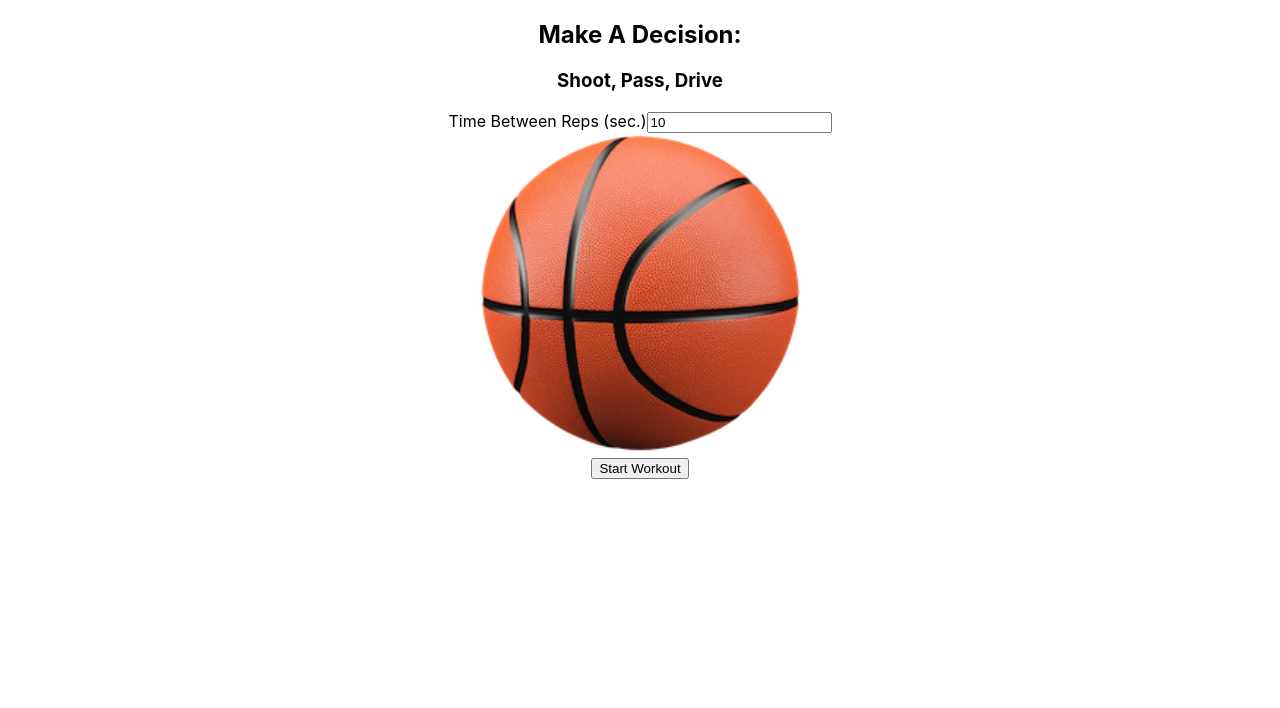
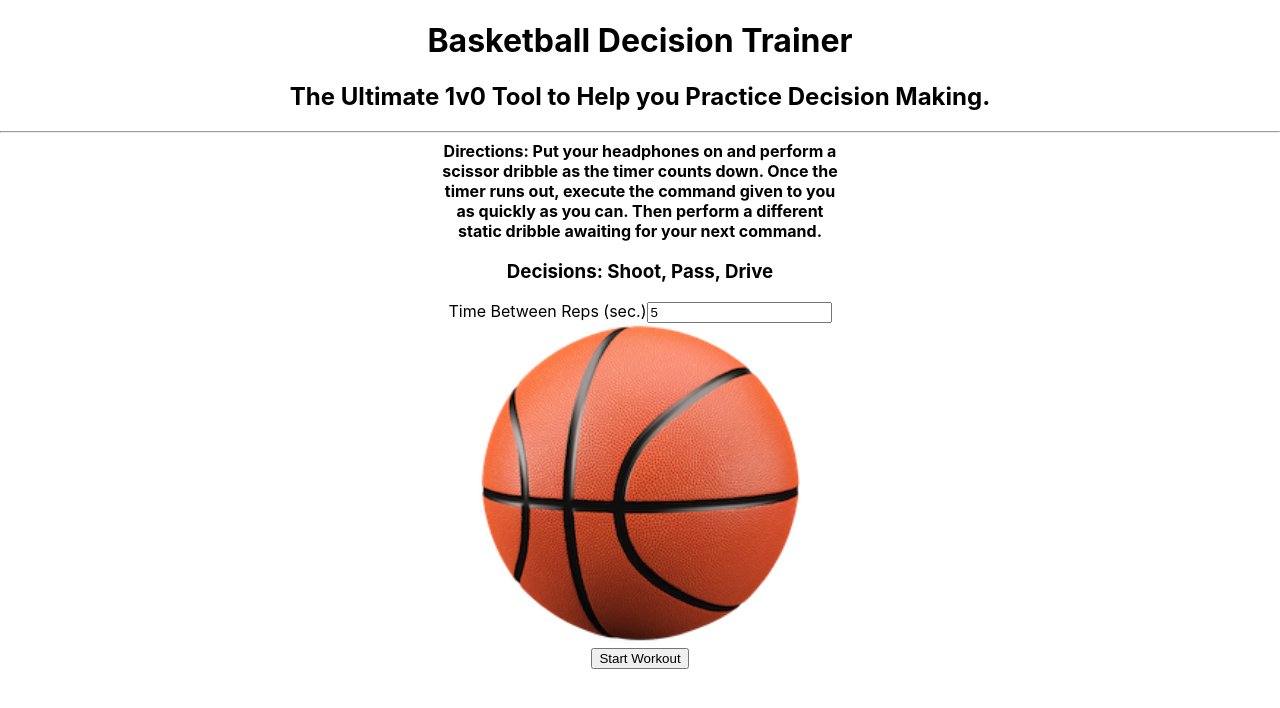
Before and after one commit to MarkoBezic/bdt-coach, a React (Create React App) app: page / in a window 1280 px wide. Shown: the top 708 px of the page. Built offline with nearby package versions, Linux system fonts and the light colour scheme.

Commit message:
Update copy.

```diff
--- a/src/App.css
+++ b/src/App.css
@@ -36,3 +36,13 @@
     transform: rotate(360deg);
   }
 }
+
+.text-center {
+  text-align: center;
+}
+.w-400px {
+  max-width: 400px;
+}
+.m-auto {
+  margin: auto;
+}
--- a/src/App.tsx
+++ b/src/App.tsx
@@ -5,7 +5,6 @@ import WorkoutPage from "./WorkoutPage";
 function App() {
     return (
         <div className="App">
-
             <WorkoutPage/>
         </div>
     );
--- a/src/WorkoutPage.tsx
+++ b/src/WorkoutPage.tsx
@@ -2,7 +2,7 @@ import React, {useState} from 'react'
 import bball_img from "./images/bball_220x220.png"
 import useTimer from "./hooks/useTimer";
 
-const DEFAULT_SECONDS_BETWEEN_REPS: number = 10
+const DEFAULT_SECONDS_BETWEEN_REPS: number = 5
 const ANNOUNCE_FINAL_NUMBERS: number = 3
 
 const speakText = (text: string, useAudio: boolean) => {
@@ -61,8 +61,13 @@ function WorkoutPage(props: any) {
 
     return <React.Fragment>
         <div>
-            <h2>Make A Decision:</h2>
-            <h3>{exercises.join(", ")}</h3>
+
+            <h1>Basketball Decision Trainer</h1>
+            <h2>The Ultimate 1v0 Tool to Help you Practice Decision Making.</h2>
+            <hr/>
+            <h4 className="text-center w-400px m-auto">Directions: Put your headphones on and perform a scissor dribble as the timer counts down.  Once the timer runs out, execute the command given to you as quickly as you can. Then perform a different static dribble awaiting for your next command.</h4>
+
+            <h3>Decisions: {exercises.join(", ")}</h3>
         </div>
 
         <div>
```
